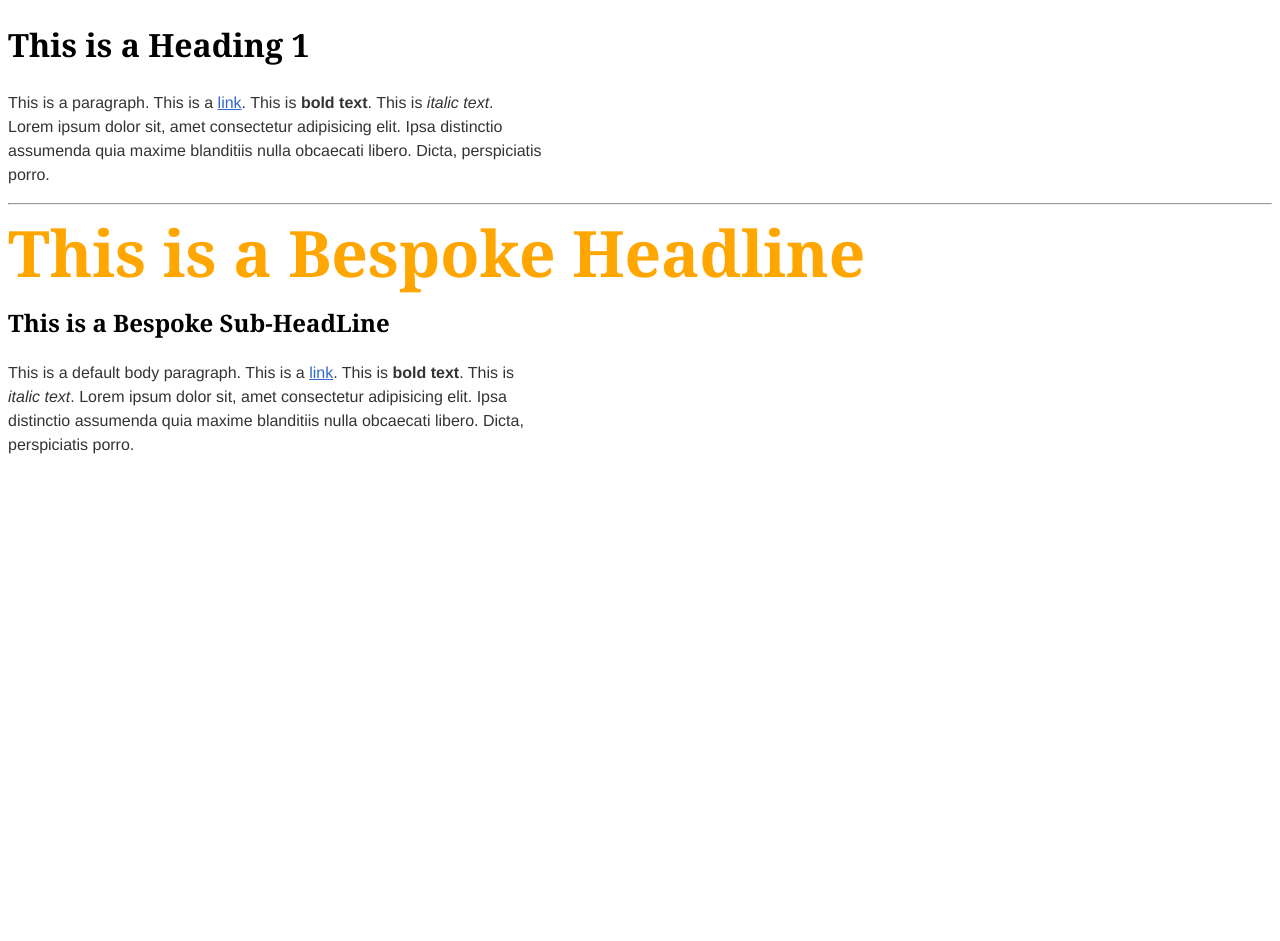
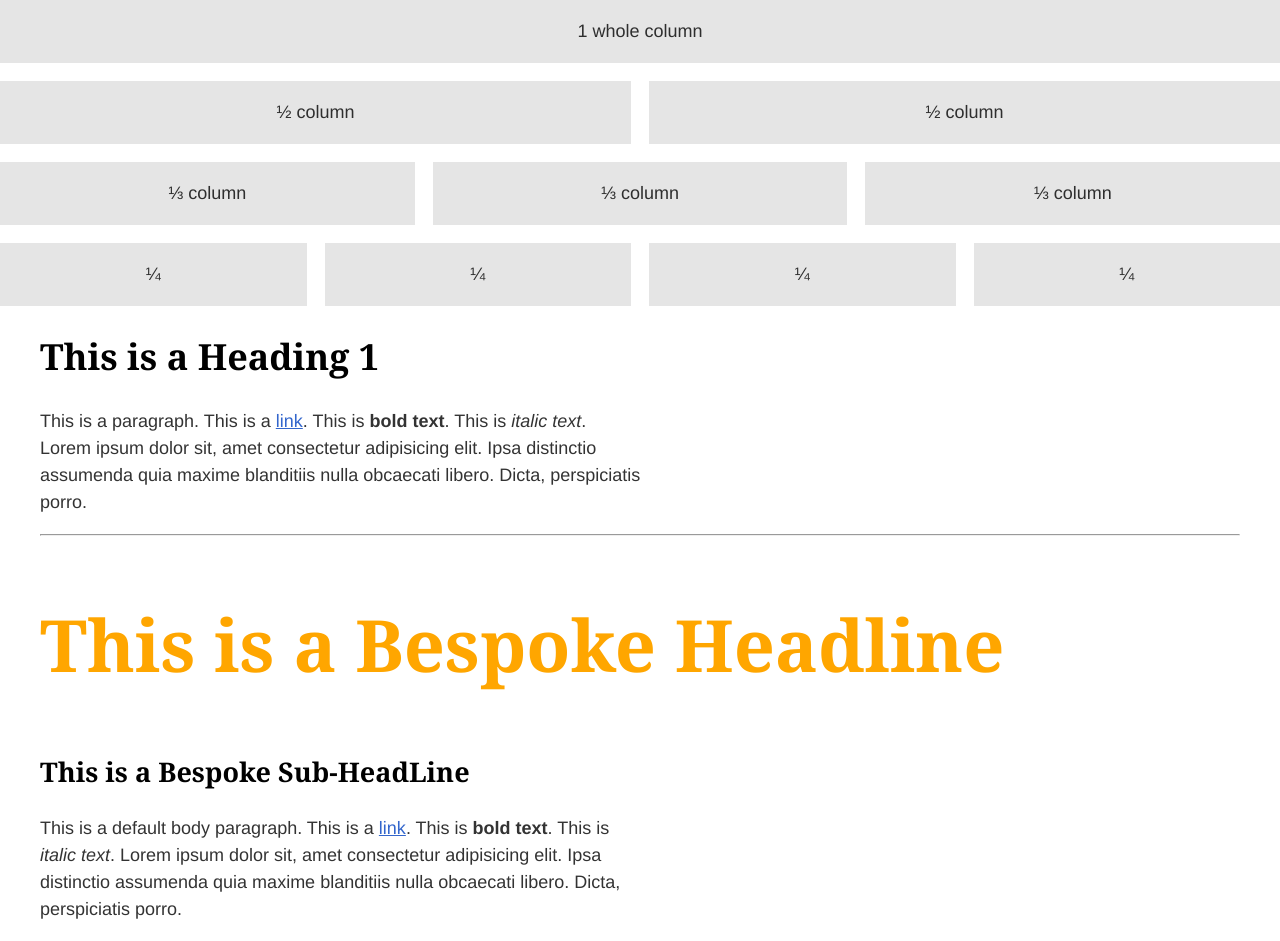
Before and after one commit to Eirean/simplebase, a plain HTML site: page index.html in a window 1280 px wide. Before the commit the page ends 800 px from the top, so only its background shows below. Drawn offline with Linux system fonts and the light colour scheme.

Commit message:
finished site base exercises

```diff
--- a/index.html
+++ b/index.html
@@ -9,10 +9,58 @@
 </head>
 
 <body>
+    <section class="demo">
+        <div class="row">
+            <div class="column">
+                1 whole column
+            </div>
+        </div>
+
+        <div class="row">
+            <div class="one-half column">
+                <p>&frac12; column</p>
+            </div>
+            <div class="one-half column">
+                <p>&frac12; column</p>
+            </div>
+        </div>
+
+        <div class="row">
+            <div class="one-third column">
+                <p>&frac13; column</p>
+            </div>
+            <div class="one-third column">
+                <p>&frac13; column</p>
+            </div>
+            <div class="one-third column">
+                <p>&frac13; column</p>
+            </div>
+        </div>
+
+        <div class="row">
+            <div class="one-fourth column">
+                &frac14;
+            </div>
+            <div class="one-fourth column">
+                &frac14;
+            </div>
+            <div class="one-fourth column">
+                &frac14;
+            </div>
+            <div class="one-fourth column">
+                &frac14;
+            </div>
+        </div>
+
+    </section>
+
+
+    <div class="container">
         <h1>This is a Heading 1</h1>
         <p>This is a paragraph. This is a <a href="#">link</a>. This is <strong>bold text</strong>. This is <em>italic
                 text</em>. Lorem ipsum dolor sit, amet
-        consectetur adipisicing elit. Ipsa distinctio assumenda quia maxime blanditiis nulla obcaecati libero. Dicta,
+            consectetur adipisicing elit. Ipsa distinctio assumenda quia maxime blanditiis nulla obcaecati libero.
+            Dicta,
             perspiciatis porro.</p>
 
         <hr>
@@ -22,9 +70,11 @@
         <p>This is a default body paragraph. This is a <a href="#">link</a>. This is <strong>bold text</strong>. This is
             <em>italic
                 text</em>. Lorem ipsum dolor sit, amet
-        consectetur adipisicing elit. Ipsa distinctio assumenda quia maxime blanditiis nulla obcaecati libero. Dicta,
+            consectetur adipisicing elit. Ipsa distinctio assumenda quia maxime blanditiis nulla obcaecati libero.
+            Dicta,
             perspiciatis porro.
         </p>
+    </div>
 </body>
 
 </html>
--- a/style.css
+++ b/style.css
@@ -1,4 +1,28 @@
-html {
+/* CSS TABLE OF CONTENTS
+
+# GLOBAL
+    # GLOBAL VARIABLES (CUSTOM PROPERTIES)
+    # GLOBAL RESETS
+    # GLOBAL COLOURS
+    # GLOBAL TYPOGRAPHY
+
+# LAYOUT
+    # MEDIA QUERIES (W/RESPONSIVE TYPOGRAPHY)
+    # CONTAINER
+    # GRID
+
+# CUSTOM STYLING
+    # CUSTOM TYPE BLOCK/SPECIMEN
+
+*/
+
+/* --------------------------------- */
+/* ---------GLOBAL STYLING ----------*/
+/* --------------------------------- */
+
+/* SET GLOBAL VARIABLES */
+
+:root {
     /* BASE COLOURS */
     --color-body-background: rgb(255, 255, 255);
     --color-body-text: rgb(0 0 0 / .8);
@@ -10,6 +34,18 @@ html {
     /* BASE TYPOGRAPHY */
     --font-body: Helvetica, Arial, sans-serif;
     --font-headings: Georgia, sans-serif;
+
+    /* MEASUREMENT UNITS */
+    --gridgap: 1em;
+}
+
+/* GLOBAL RESETS */
+body {
+    margin: 0;
+}
+
+* {
+    box-sizing: border-box;
 }
 
 /* SET GLOBAL COLOURS */
@@ -48,16 +84,88 @@ p {
     max-width: 60ch;
 }
 
-/*  BESPOKE TYPE BLOCK: HEADLINE AND SUBHEADLINE */
+/*  MEDIA QUERIES W/RESPONSIVE TYPOGRAPHY */
+
+body {
+    font-size: 87.5%;
+}
+
+@media (min-width:768px) {
+    body {
+        font-size: 100%;
+    }
+}
+
+@media (min-width:1250px) {
+    body {
+        font-size: 112.5%;
+    }
+}
+
+
+
+/* CONTAINER */
+.container {
+    max-width: 1200px;
+    margin: 0 auto;
+}
+
+/* GRID SYSTEM */
+.row {
+    display: flex;
+    gap: var(--gridgap);
+}
+
+.column {
+    flex-grow: 1;
+}
+
+.one-half {
+    width: 50%;
+}
+
+.one-third {
+    width: 33.3333%;
+}
+
+.two-thirds {
+    width: 66.6666%;
+}
+
+.one-fourth {
+    width: 25%;
+}
+
+/* FOR DEMO GRID ONLY */
+.demo .row {
+    margin-bottom: var(--gridgap);
+}
+
+.demo .column {
+    background: rgb(0 0 0 / .1);
+    padding: 1em;
+    text-align: center;
+}
+
+.demo p {
+    margin: 0;
+    max-width: none;
+}
+
+/*---------------------------------*/
+/* --------CUSTOM STYLING--------- */
+/* ------------------------------- */
+
+/*  CUSTOM TYPE BLOCK: HEADLINE AND SUBHEADLINE */
 .headline {
-    font-size: 4rem;
+    font-size: 4em;
     color: var(--color-accent-color);
-    margin: 1rem 0;
+    margin: 1em 0;
     line-height: 1;
 }
 
 .subheadline {
-    font-size: 2rem;
+    font-size: 2em;
     font-weight: normal;
     margin: 1rem 0;
 }
```
Lines whose indentation alone changed are shown as unchanged.
